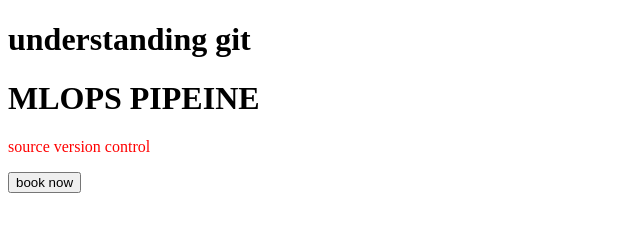
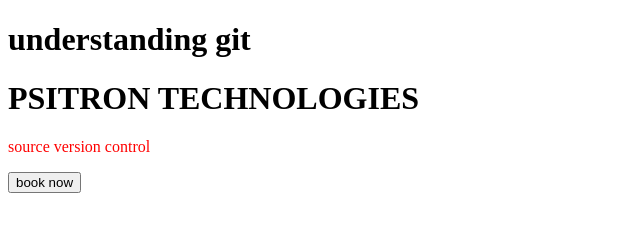
Before and after one commit to Shailja-Gera/git-handson-july, a plain HTML site: page index.html in a window 1280 px wide. Shown: the whole page, without its empty margins (0-640 px from the left). Drawn offline with Linux system fonts and the light colour scheme.

Commit message:
first commit

```diff
--- a/index.html
+++ b/index.html
@@ -2,7 +2,7 @@
 <html>
 <body>
     <h1> understanding git </h1>
-    <h1> MLOPS PIPEINE </h1>
+    <h1> PSITRON TECHNOLOGIES </h1>
     <p style="color:red">source version control</p>
     <button>book now</button>
 </body>
```
